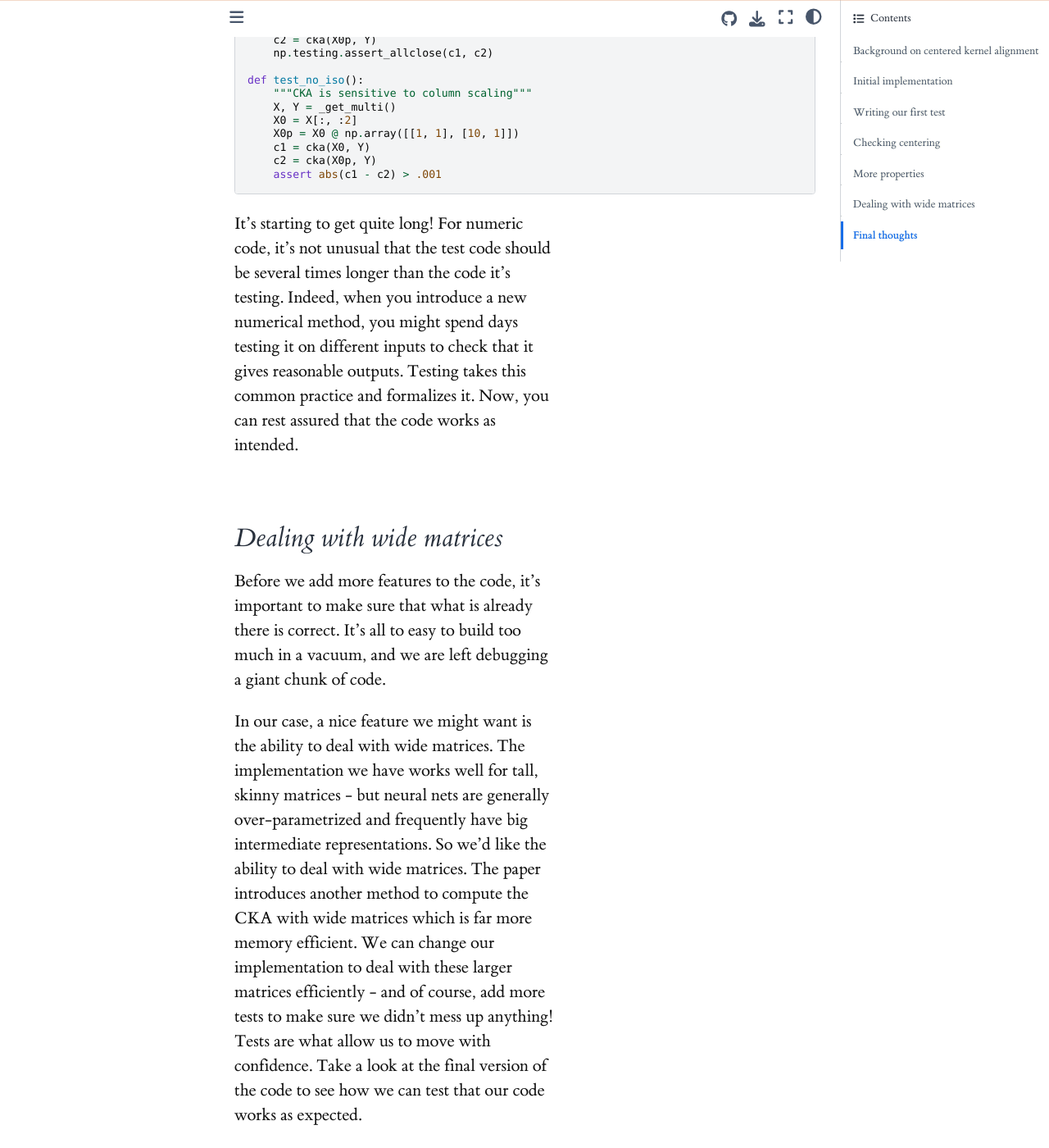
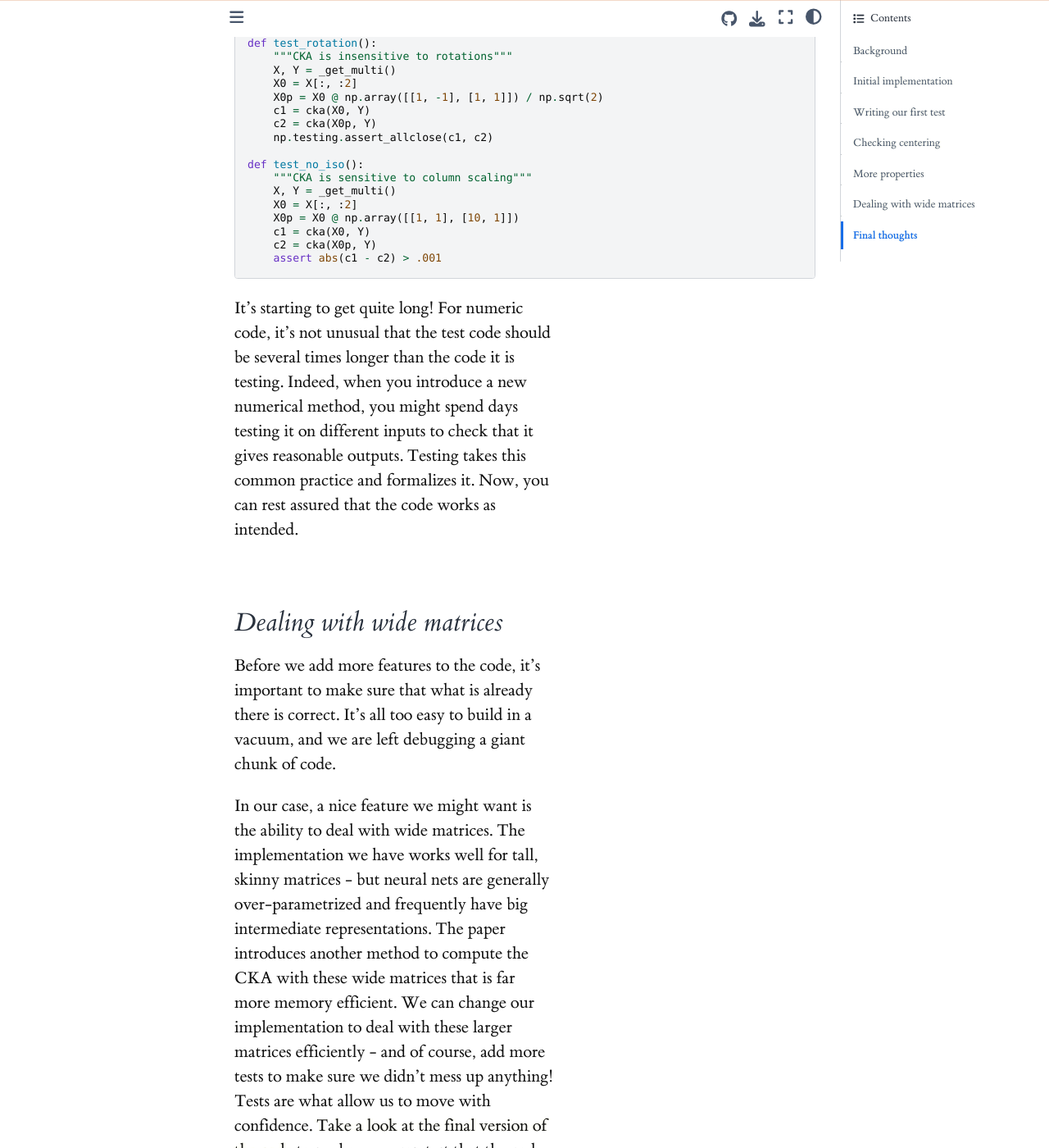
Before and after one commit to patrickmineault/codebook, a Jupyter Book: the page built from cka.md, in a window 1280 px wide and 1400 px high, scrolled down 9854 px. Shown: the whole window at 82% size. Built offline with Jupyter Book 1.0.4 settings and Sphinx 7.4.7 and the Sphinx Book theme 1.1.4, drawn with Linux system fonts in a browser that asks for light colours; some of the changed text lies outside the part shown.

Commit message:
Clean up CKA text

````diff
--- a/cka.md
+++ b/cka.md
@@ -1,29 +1,30 @@
 
 # Example: Testing code
 
-Let's put some of the ideas we learned in a practical example. This example implements a computational method called CKA which was introduced [in a paper](https://arxiv.org/abs/1905.00414). Importantly, CKA is not already implemented in scipy or sci-kit learn or in any other pip installable package: we're flying solo[^caveat].
+Let's put some of the ideas we learned in a practical example. This example implements a computational method called CKA which was introduced [in this paper](https://arxiv.org/abs/1905.00414). Importantly, CKA is not already implemented in scipy or sci-kit learn or in any other pip installable package: we're flying solo [^caveat].
 
 [^caveat]: [There is an implementation in a notebook from the authors](https://colab.research.google.com/github/google-research/google-research/blob/master/representation_similarity/Demo.ipynb).
 
 Does this make you nervous? It should! It's easy to make a mistake in a computational pipeline and get the wrong results. With the structured approach that I've introduced in this handbook, you can work with far more confidence.
 
 ```{note}
-This example is math-heavy. I have another example that deals with less purely mathematical things next.
+This example is math-heavy. The example I go through next focuses less on math and more on pipelines.
 ```
 
-## Background on centered kernel alignment
+## Background
 
-We're going to implement centered kernel alignment (CKA) and apply it on test data. Because I wanted the method not to be implemented already in a major Python package, it had to be pretty obscure. I don't expect anyone reading this to have already heard of CKA, so a quick intro is in order. In brief, *CKA is a way to compare two matrices, in the same way that Pearson's correlation can compare two vectors*, with applications to studying the brain and neural nets.
+We're going to implement centered kernel alignment (CKA) and apply it on test data. Because I wanted the method not to be implemented already in a major Python package, it had to be pretty obscure. I don't expect anyone reading this to have already heard of CKA, so a quick intro is in order. In brief, *CKA is a way to compare two matrices, in the same way that Pearson's correlation can compare two vectors*. It has applications to studying the brain and neural nets.
 
-### Background
+### Comparing deep neural nets and brains
 
-Deep artificial neural nets perform fabulous feats, whether it's detecting objects in images or translating speech to text. Neuroscientists often wondered whether or not these neural nets do their work in ways similar to the brain. To answer this question, they've created methods that rely on the same core recipe:
+Deep artificial neural nets perform fabulous feats, whether it's detecting objects in images or translating speech to text. Neuroscientists often wonder whether or not these neural nets do their work in ways similar to the brain. To answer this question, they rely on methods that follow the same core recipe:
 
 1. pick a battery of stimuli
-2. measure the response of a brain to the battery of stimuli (in a MRI scanner, let's say)
-2. measure the response of a deep neural net to the battery of stimuli.
+1. measure the response of a brain to the battery of stimuli (in a MRI scanner, let's say)
+1. measure the response of a deep neural net to the battery of stimuli.
+1. Compare the two sets of responses
 
-If the two sets of responses are similar, that means the brain and the deep neural net are aligned in some sense. We collect the responses into two matrices, $X$ and $Y$ which are of size NxK and NxL, respectively; N is the number of stimuli. Then the game is to compare the two matrices $X$ and $Y$. CKA is a metric introduced in Kornblith et al. (2019) that can be used to compare two matrices which has some nice properties.
+If the two sets of responses are similar, that means the brain and the deep neural net are aligned in some sense. We collect the responses into two matrices, $X$ and $Y$ which are of size *N*x*K* and *N*x*L*, respectively; *N* is the number of stimuli. Then the game, in the final step, is to compare the two matrices $X$ and $Y$. CKA is a metric introduced in Kornblith et al. (2019) that can be used to compare two matrices which has some nice properties.
 
 ### Definition
 
@@ -31,9 +32,9 @@
 
 $$CKA(\mathbf X, \mathbf Y) = \frac{||\mathbf X^T \mathbf Y||_2^2}{||\mathbf X^T \mathbf X||_2 ||\mathbf Y^T \mathbf Y||_2}$$
 
-The columns $X$ and $Y$ are centered. $|| \cdot ||_2$ is the Frobenius norm, the root of the sum of squares of the entries.
+The columns $X$ and $Y$ are centered. $|| \mathbf{Z} ||_2 \equiv \sqrt{ \sum_{ij} Z_{ij}^2}$ is the Frobenius norm, the root of the sum of squares of the entries.
 
-When the CKA is 0, the two representations are different, when it's 1, the two representations are similar. You might notice that the formula resembles Pearson's correlation:
+When the CKA is 0, the two representations are maximally different; when it is 1, the two representations are maximally similar. You might notice that the formula resembles Pearson's correlation:
 
 $$r_{xy} =\frac{\sum ^n _{i=1}(x_i - \bar{x})(y_i - \bar{y})}{\sqrt{\sum ^n _{i=1}(x_i - \bar{x})^2} \sqrt{\sum ^n _{i=1}(y_i - \bar{y})^2}}$$
 
@@ -63,11 +64,11 @@
 
 Now, is this function *correct*? In these ten lines of code, there's a lot of trickiness going on:
 
-* This function centers the columns of $X$... or does it? Should it remove `X.mean(axis=1)$` instead?
+* This function centers the columns of $X$... or does it? Should it remove `X.mean(axis=1)` instead?
 * Is this function pure? Does it change its arguments $X$ and $Y$?
 * In the last line: is this the correct definition of the Frobenius norm? Or are we off by a squaring factor?
 
-Indeed, a lot can go wrong in implementing this short function. Let's write down some test to reassure ourselves that this function does what it needs to do.
+Indeed, a lot can go wrong in implementing this short function. Let's write down some tests to reassure ourselves that this function does what it needs to do.
 
 ## Writing our first test
 
@@ -138,16 +138,16 @@
 collected 2 items
 
 test_cka_step1.py ..                                                     [100%]
-
 ```
 
 ## Checking centering
 
 Now let's add more tests - namely that CKA that we're doing centering correctly. It shouldn't matter how columns are centered. Let's add a test to this effect.
 
-```
+```python
 def test_centering():
-    # Check that a matrix is perfectly correlated with itself even with adding column offsets
+    # Check that a matrix is perfectly correlated with itself even with adding
+    # column offsets
     X = np.random.randn(100, 2)
     Xp = X.copy()
     Xp[:, 1] += 1.0
@@ -158,7 +158,7 @@
 
 Run it in pytest - it works! That means we did the centering correctly. Indeed, we correctly removed `X.mean(axis=0)` from `X` and `Y.mean(axis=0)` from `Y`. But wait a minute - when we center in our function, do we change the original matrix? We can add a test to check that:
 
-```
+```console
 (cb) ~/Documents/codebook_examples/cka$ pytest .
 ============================= test session starts ==============================
 platform linux -- Python 3.8.11, pytest-6.2.5, py-1.10.0, pluggy-1.0.0
@@ -184,21 +184,21 @@
 E       Not equal to tolerance rtol=1e-07, atol=0
 ```
 
-We see that this function modifies its argument. If you scroll back up to the `cka` definition, you can see that we used the `-=` in-place assignment operator - that caused the original matrix to change. If this tripped you up - don't worry! I was very confused by this as well. This line changes the original memory:
+We see that this function modifies its argument. If you scroll back up to the `cka` definition, you can see that we used the `-=` in-place assignment operator - that caused the original matrix to change. If this tripped you up - don't worry! I was very confused by this as well. This line changes the original array:
 
-```
+```python
 X -= X.mean(axis=0)
 ```
 
-But this line doesn't:
+But this line returns a copy of the matrix:
 
-```
+```python
 X = X - X.mean(axis=0)
 ```
 
 Who knew! This kind of subtle semantic difference can really trip you up. We can  clarify the intent of the code using `copy()` to identicate that we don't want to change the original array: this way, the function's intent is very clear. In `cka_step2.py`, we write the function a different way:
 
-```
+```python
 import numpy as np
 
 def cka(X, Y):
@@ -320,14 +320,14 @@
     assert abs(c1 - c2) > .001
 ```
 
-It's starting to get quite long! For numeric code, it's not unusual that the test code should be several times longer than the code it's testing. Indeed, when you introduce a new numerical method, you might spend days testing it on different inputs to check that it gives reasonable outputs. Testing takes this common practice and formalizes it. Now, you can rest assured that the code works as intended.
+It's starting to get quite long! For numeric code, it's not unusual that the test code should be several times longer than the code it is testing. Indeed, when you introduce a new numerical method, you might spend days testing it on different inputs to check that it gives reasonable outputs. Testing takes this common practice and formalizes it. Now, you can rest assured that the code works as intended.
 
 ## Dealing with wide matrices
 
-Before we add more features to the code, it's important to make sure that what is already there is correct. It's all to easy to build too much in a vacuum, and we are left debugging a giant chunk of code.
+Before we add more features to the code, it's important to make sure that what is already there is correct. It's all too easy to build in a vacuum, and we are left debugging a giant chunk of code.
 
-In our case, a nice feature we might want is the ability to deal with wide matrices. The implementation we have works well for tall, skinny matrices - but neural nets are generally over-parametrized and frequently have big intermediate representations. So we'd like the ability to deal with wide matrices. The paper introduces another method to compute the CKA with wide matrices which is far more memory efficient. We can change our implementation to deal with these larger matrices efficiently - and of course, add more tests to make sure we didn't mess up anything! Tests are what allow us to move with confidence. Take a look at the final version of the code to see how we can test that our code works as expected.
+In our case, a nice feature we might want is the ability to deal with wide matrices. The implementation we have works well for tall, skinny matrices - but neural nets are generally over-parametrized and frequently have big intermediate representations. The paper introduces another method to compute the CKA with these wide matrices that is far more memory efficient. We can change our implementation to deal with these larger matrices efficiently - and of course, add more tests to make sure we didn't mess up anything! Tests are what allow us to move with confidence. [Take a look at the final version of the code](https://github.com/patrickmineault/codebook_examples) to see how we can test that the code works as expected.
 
 ## Final thoughts
 
-We've gone through a complex example of testing numerical code. We build infrastructure to test the code, found a gnarly bug, and were able to expand our code to deal with new conditions. In the end, we could be confident that our code is correct.
+We've gone through a complex example of testing numerical code. We built infrastructure to test the code, found a gnarly bug, corrected it, and continued to build a large test suite. We were then able to expand our code to deal with new conditions. In the end, we could be confident that our code is correct.
````
Also changed, not shown: other parts of cka.md (+5 -6 lines).
